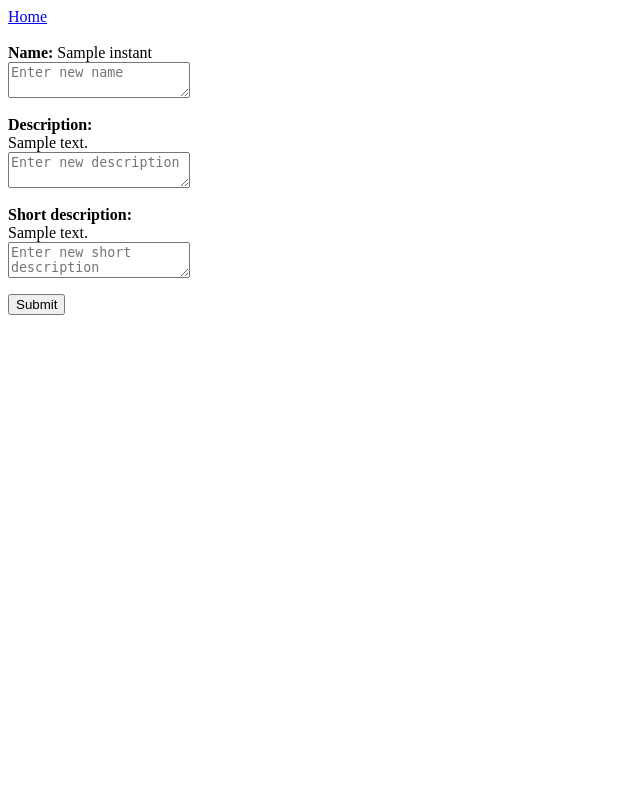
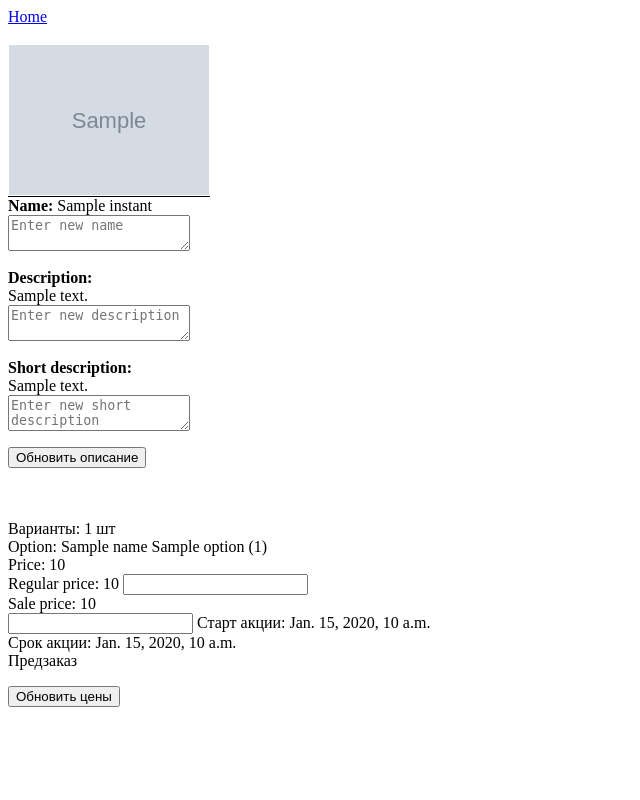
Before and after one commit to iigor93/woocommerce, a Django app: template woocom/templates/woocom/detail.html in a window 1280 px wide. Shown: the whole page, without its empty margins (0-640 px from the left). Run offline with Django 4.2, Linux system fonts and the light colour scheme; the template is opened without the code that fills it: most values are stand-ins (such as "Sample title", 1, 10 or a date in 2020); grey boxes marked "Sample" are stand-in pictures.

Commit message:
price added

```diff
--- a/woocom/templates/woocom/detail.html
+++ b/woocom/templates/woocom/detail.html
@@ -6,6 +6,18 @@
 <body>
 
     <a href="/">Home</a><br><br>
+
+     <table style="border-collapse: collapse;">
+
+        <tr style="border-bottom:1px solid black;">
+          <td>
+            {% for pic in instant.images %}
+              <img height="150px" src="{{ pic.src }}">
+            {% endfor %}
+
+          </td>
+        </tr>
+      </table>
 
     <form action="" method="POST">
         {% csrf_token %}
@@ -22,9 +34,65 @@
         <b>Short description:</b><br>
         {{ instant.short_description }}<br>
         <textarea name="short_description" placeholder="Enter new short description"></textarea>
+        <br>
+        <p><input type="submit" value="Обновить описание"></p>
+    </form>
+    <br><br>
 
-    <p><input type="submit"></p>
-    </form>
+
+
+        Варианты: {{ options |length}} шт<br>
+
+                {% for all_var in options %}
+                 <form action="" method="POST">
+                    {% csrf_token %}
+
+                    Option:
+
+                    {% for name in all_var.attributes|slice:":1" %}
+                        {{ name.name }} {{ name.option }} ({{all_var.id}})
+                    {% endfor %}
+
+
+                    <br>
+                    Price: {{ all_var.price }}<br>
+                    Regular price: {{ all_var.regular_price }}
+
+                      {% if all_var.regular_price %}
+                          <input type="number" name="regular_price">
+
+                      {% endif %}
+
+                    <br>
+
+                    Sale price: {{all_var.sale_price }} <br>
+
+                    {% if all_var.sale_price %}
+                          <input type="number" name="sale_price">
+
+                    {% endif %}
+
+                    Старт акции: {{all_var.date_on_sale_from }} <br>
+
+                    Срок акции: {{all_var.date_on_sale_to}} <br>
+
+
+                    {% if all_var.stock_status == 'onbackorder' %}
+                        Предзаказ
+                    {% elif all_var.stock_status == 'instock' %}
+                        В Наличии
+                    {% else %}
+                        Не доступен
+                    {% endif %}
+
+                    <input type="hidden" value="{{all_var.id}}" name="v_id">
+                    <p><input type="submit" value="Обновить цены"></p><br><br>
+                </form>
+                {% endfor %}
+
+
+
+
 
 
 </body>
```
Also changed, not shown: woocom/views.py (+15 -0 lines), 1 other file.
